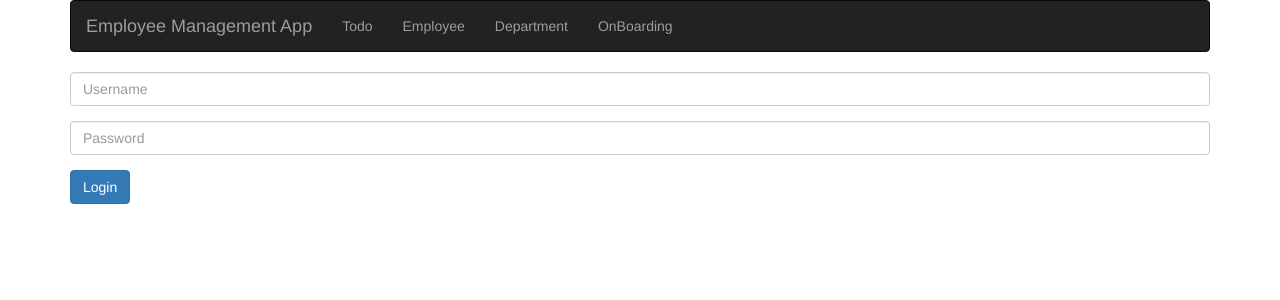
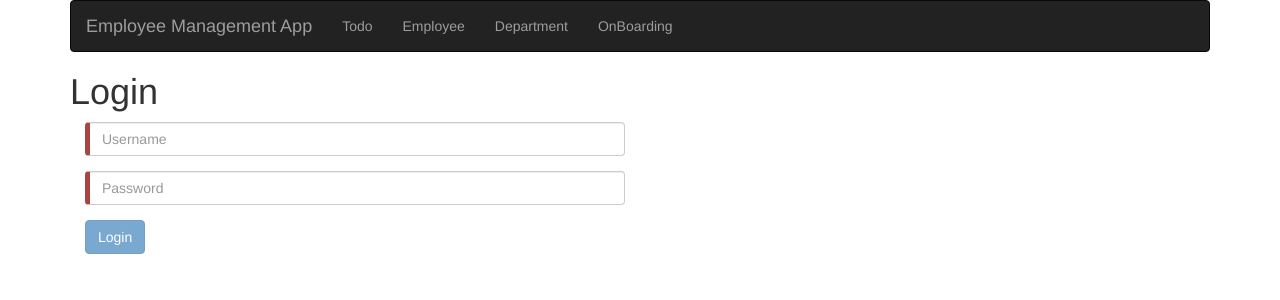
Before and after one commit to santoshyadav198613/EmployeeManagementApp, an Angular app: page /login in a window 1280 px wide. Shown: the top 300 px of the page. Built offline with nearby package versions, Linux system fonts and the light colour scheme.

Commit message:
Added guards

```diff
--- a/src/app/app.module.ts
+++ b/src/app/app.module.ts
@@ -18,6 +18,7 @@ import { TodoModule } from './todo/todo.module';
 import { OnboardingModule } from './onboarding/onboarding.module';
 import { SharedModule } from './shared/shared.module';
 import { LoginComponent } from './login/login.component';
+import { AuthGuard } from './service/guards/auth.guard';
 
 import { LoginService } from './service/login/login.service';
 @NgModule({
@@ -38,6 +39,7 @@ import { LoginService } from './service/login/login.service';
   ],
   providers: [
     // EmployeeService
+    AuthGuard,
     { provide: EmployeeService, useClass: NewemployeeService },
     { provide: LoginService, useClass: LoginService },
     { provide: AppConstant, useValue: AppValues },
--- a/src/app/login/login.component.html
+++ b/src/app/login/login.component.html
@@ -1,12 +1,13 @@
-<form (submit)="login()">
+<h1>Login</h1>
+<form #loginForm="ngForm" class="col-md-6" (submit)="login()">
   <div class="form-group">
-    <input type="text" [(ngModel)]="user.userName" name="username" class="form-control" placeholder="Username">
+    <input required type="text" [(ngModel)]="user.userName" name="username" class="form-control" placeholder="Username">
   </div>
   <div class="form-group">
-    <input type="password" [(ngModel)]="user.password" name="password" class="form-control" placeholder="Password">
+    <input required type="password" [(ngModel)]="user.password" name="password" class="form-control" placeholder="Password">
   </div>
   <div>
-    <button type="submit" class="btn btn-primary">
+    <button [disabled]="loginForm.invalid" type="submit" class="btn btn-primary">
       Login
     </button>
   </div>
--- /dev/null
+++ b/src/app/service/guards/auth.guard.ts
@@ -0,0 +1,34 @@
+import { Injectable } from '@angular/core';
+import {
+  CanActivate, ActivatedRouteSnapshot,
+  RouterStateSnapshot, CanActivateChild
+} from '@angular/router';
+import { Observable } from 'rxjs/Observable';
+
+import { LoginService } from '../login/login.service';
+import { Router } from '@angular/router';
+
+@Injectable()
+export class AuthGuard implements CanActivate, CanActivateChild {
+
+  constructor(private loginService: LoginService, private router: Router) { }
+
+  canActivate(
+    next: ActivatedRouteSnapshot,
+    state: RouterStateSnapshot): Observable<boolean> | Promise<boolean> | boolean {
+    if (this.loginService.isLoggedIn) {
+      return true;
+    }
+    this.router.navigate(['login']);
+    return false;
+  }
+
+  canActivateChild(childRoute: ActivatedRouteSnapshot, state: RouterStateSnapshot): Observable<boolean> | Promise<boolean> | boolean {
+    console.log(childRoute.url);
+    console.log(childRoute);
+    if (this.loginService.role === 'Admin') {
+      return true;
+    }
+    return false;
+  }
+}
--- a/src/app/service/login/login.service.ts
+++ b/src/app/service/login/login.service.ts
@@ -4,10 +4,16 @@ import { User } from './user';
 @Injectable()
 export class LoginService {
   isLoggedIn: boolean = false;
+  role: string;
   constructor() { }
 
   login(user: User) {
     if (user.userName === 'test' && user.password === 'test') {
+      this.role = 'User';
+      this.isLoggedIn = true;
+    }
+    else if (user.userName === 'Admin' && user.password === 'Admin') {
+      this.role = 'Admin';
       this.isLoggedIn = true;
     }
     return this.isLoggedIn;
--- /dev/null
+++ b/src/app/service/todo/todoresolve.guard.ts
@@ -0,0 +1,16 @@
+import { Injectable } from '@angular/core';
+import { Resolve, ActivatedRouteSnapshot, RouterStateSnapshot } from '@angular/router';
+import { Observable } from 'rxjs/Observable';
+
+import { TodoService } from './todo.service';
+import { ToDoTask } from './todoresponse';
+
+@Injectable()
+export class TodoresolveGuard implements Resolve<ToDoTask[]> {
+
+  constructor(private todoService: TodoService) { }
+
+  resolve(route: ActivatedRouteSnapshot, state: RouterStateSnapshot): Observable<ToDoTask[]> | Promise<ToDoTask[]> | ToDoTask[] {
+    return this.todoService.getToDoList();
+  }
+}
--- a/src/app/todo/todo-list/todo-list.component.ts
+++ b/src/app/todo/todo-list/todo-list.component.ts
@@ -1,6 +1,7 @@
 import { Component, OnInit } from '@angular/core';
 import { TodoService } from '../../service/todo/todo.service';
 import { ToDoTask } from '../../service/todo/todoresponse';
+import { ActivatedRoute } from '@angular/router';
 @Component({
   selector: 'app-todo-list',
   templateUrl: './todo-list.component.html',
@@ -8,10 +9,13 @@ import { ToDoTask } from '../../service/todo/todoresponse';
 })
 export class TodoListComponent implements OnInit {
   todoResponse: ToDoTask[];
-  constructor(private todoService: TodoService) { }
+  constructor(private todoService: TodoService,
+    private route: ActivatedRoute) { }
 
   ngOnInit() {
-    this.todoService.getToDoList().subscribe((data) => this.todoResponse = data);
+    // this.todoService.getToDoList().subscribe((data) => this.todoResponse = data);
+    this.route.data.subscribe(
+      (data) => this.todoResponse = data['todList'])
   }
 
 }
--- a/src/app/todo/todo.module.ts
+++ b/src/app/todo/todo.module.ts
@@ -7,13 +7,21 @@ import { TodoService } from '../service/todo/todo.service';
 import { RouterModule } from '@angular/router';
 import { TodoDetailsComponent } from './todo-details/todo-details.component';
 
+import { AuthGuard } from '../service/guards/auth.guard';
+import { TodoresolveGuard } from '../service/todo/todoresolve.guard';
+
+
 @NgModule({
   imports: [
     CommonModule,
     SharedModule,
     RouterModule.forChild([
       {
-        path: 'todo', component: TodoComponent,
+        path: 'todo', component: TodoComponent, canActivate: [AuthGuard],
+        resolve: {
+          todList: TodoresolveGuard
+        },
+        canActivateChild: [AuthGuard],
         children: [
           { path: ':id', component: TodoDetailsComponent }
         ]
@@ -26,6 +34,6 @@ import { TodoDetailsComponent } from './todo-details/todo-details.component';
     TodoListComponent,
     TodoDetailsComponent
   ],
-  providers: [TodoService]
+  providers: [TodoService, TodoresolveGuard]
 })
 export class TodoModule { }
```
Also changed, not shown: src/app/routing/routing.module.ts (+4 -3 lines), src/notes/routing.txt, 2 other files (tests, documents, lock files or other folders).
